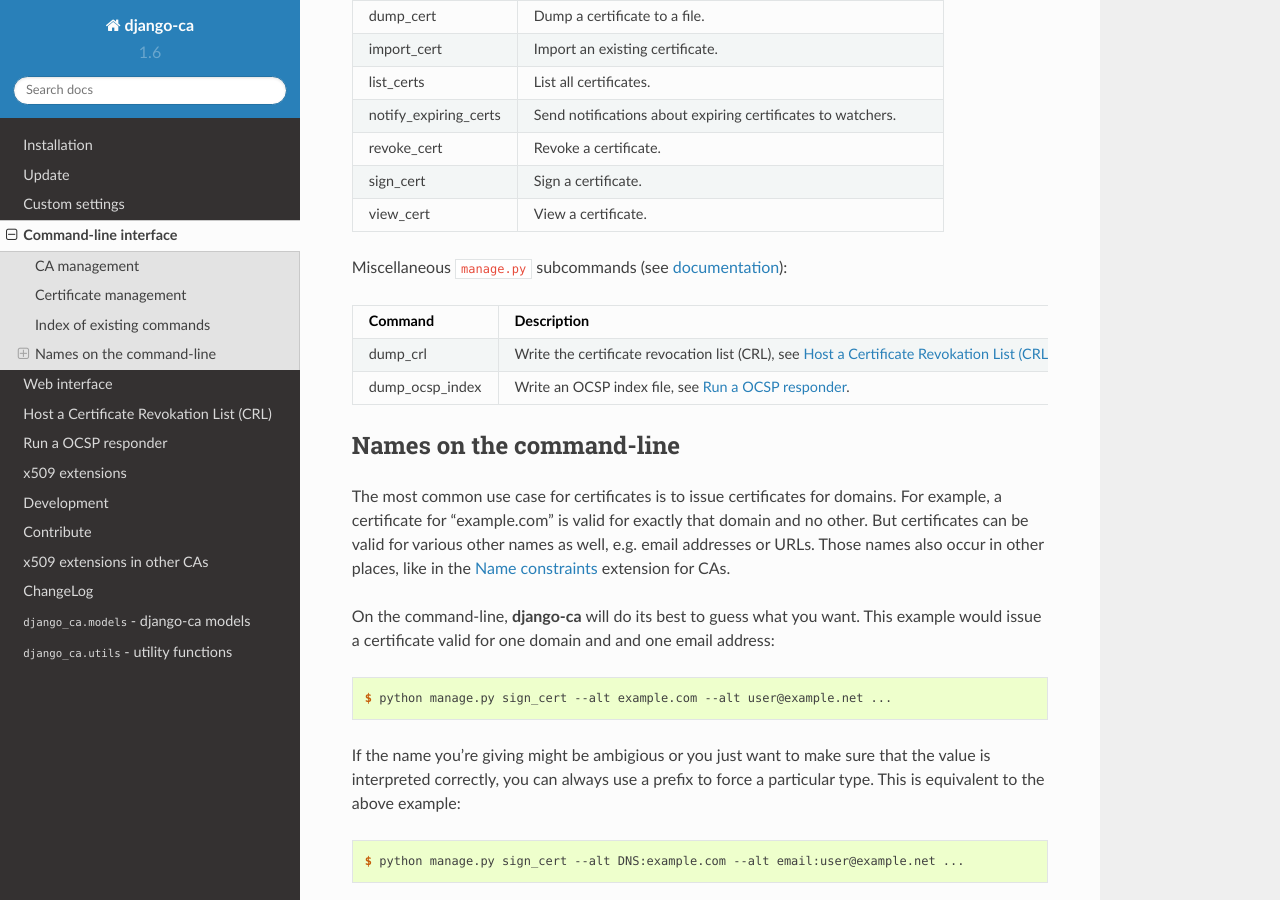
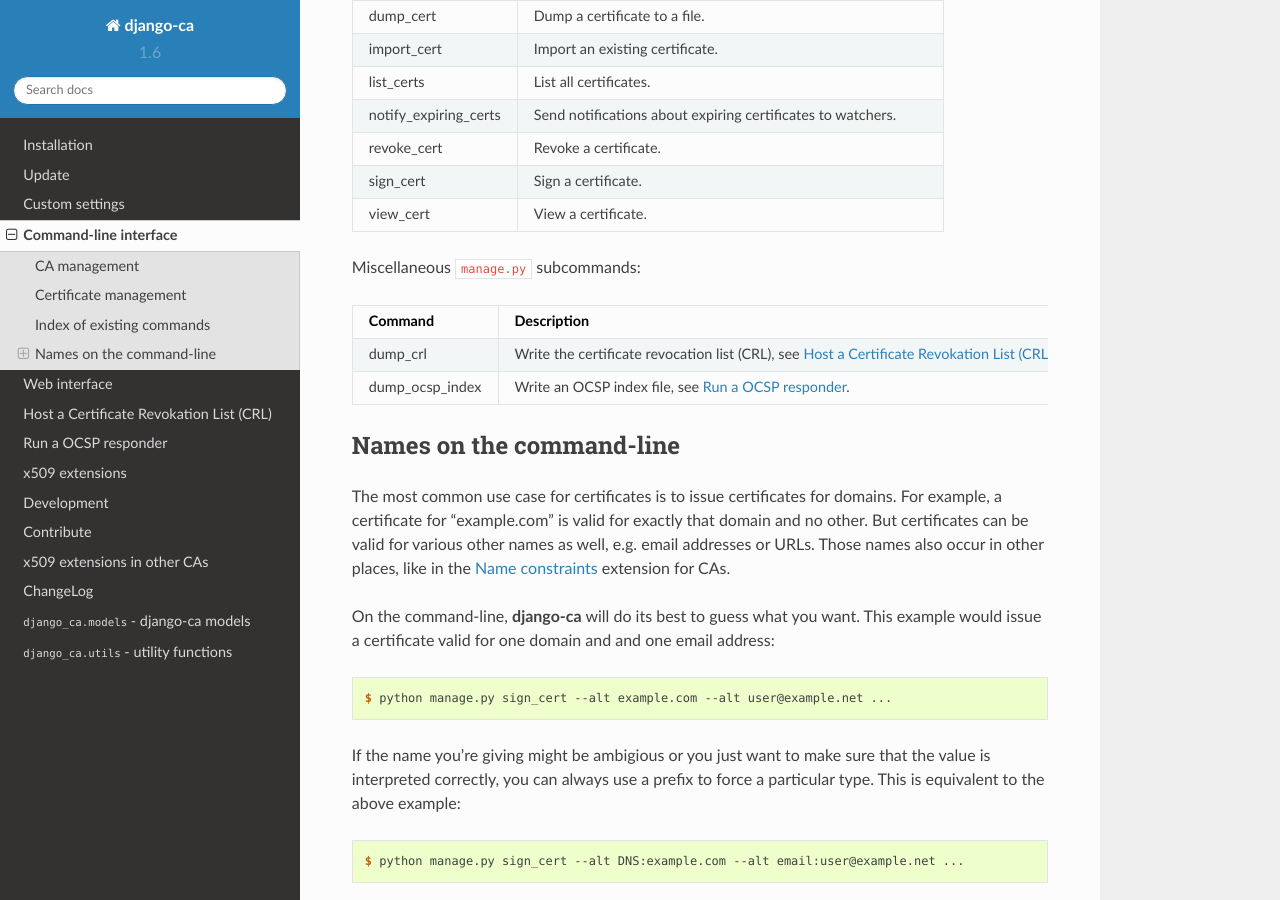
Before and after one commit to mathiasertl/django-ca, a Sphinx documentation site: the page built from docs/source/cli/intro.rst, in a window 1280 px wide and 900 px high, scrolled down 1211 px. Built offline with Sphinx 7.4.7 and the Read the Docs theme 2.0.0, drawn with Linux system fonts in a browser that asks for light colours.

Commit message:
remove unused doc

```diff
--- a/docs/source/cli/intro.rst
+++ b/docs/source/cli/intro.rst
@@ -62,7 +62,7 @@
 view_cert             View a certificate.
 ===================== ===============================================================
 
-Miscellaneous ``manage.py`` subcommands (see :doc:`documentation </cli/misc>`):
+Miscellaneous ``manage.py`` subcommands:
 
 ===================== ===============================================================
 Command               Description
--- a/docs/source/cli/misc.rst
+++ /dev/null
@@ -1,3 +0,0 @@
-#######
-Various
-#######
```
